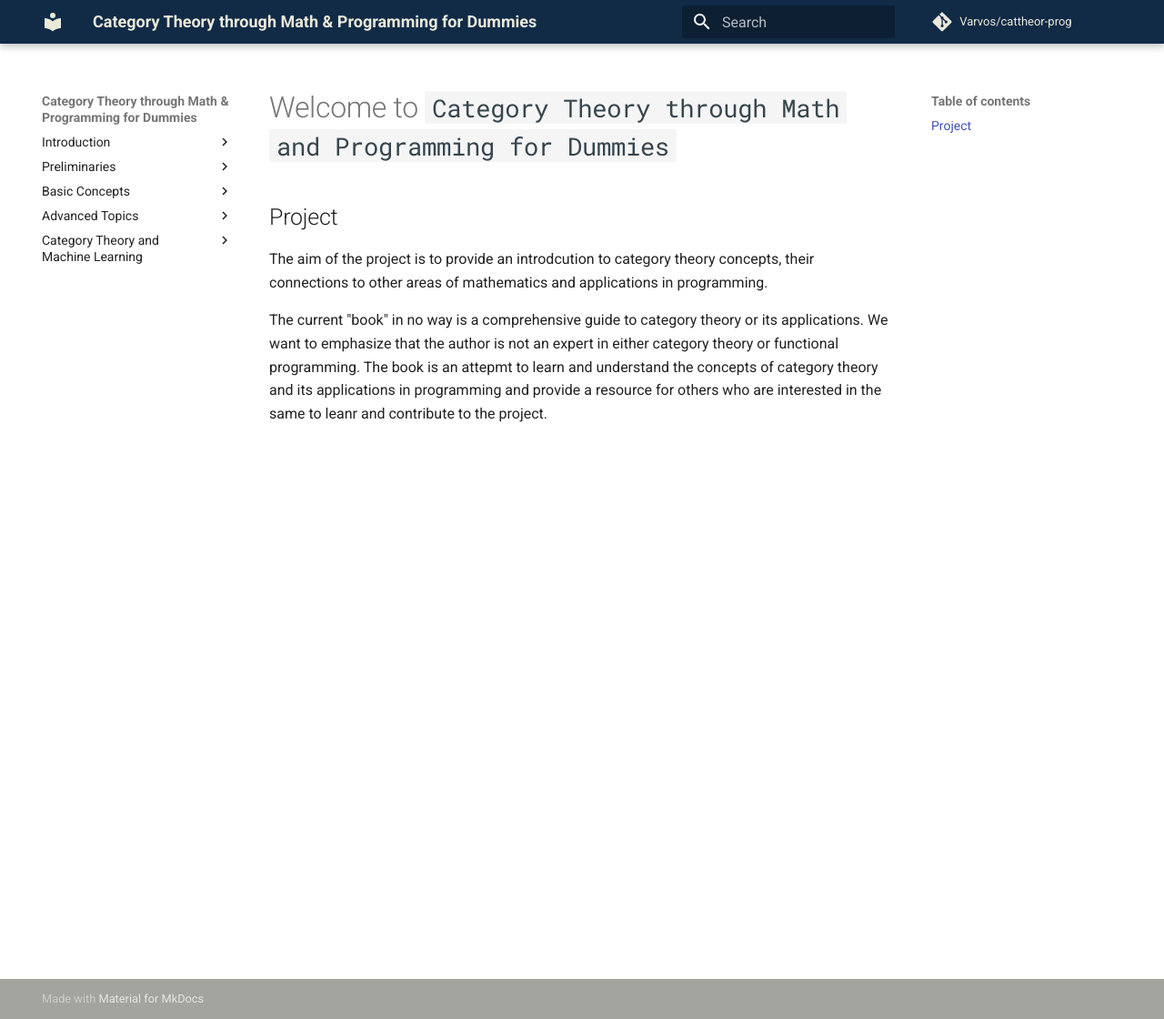
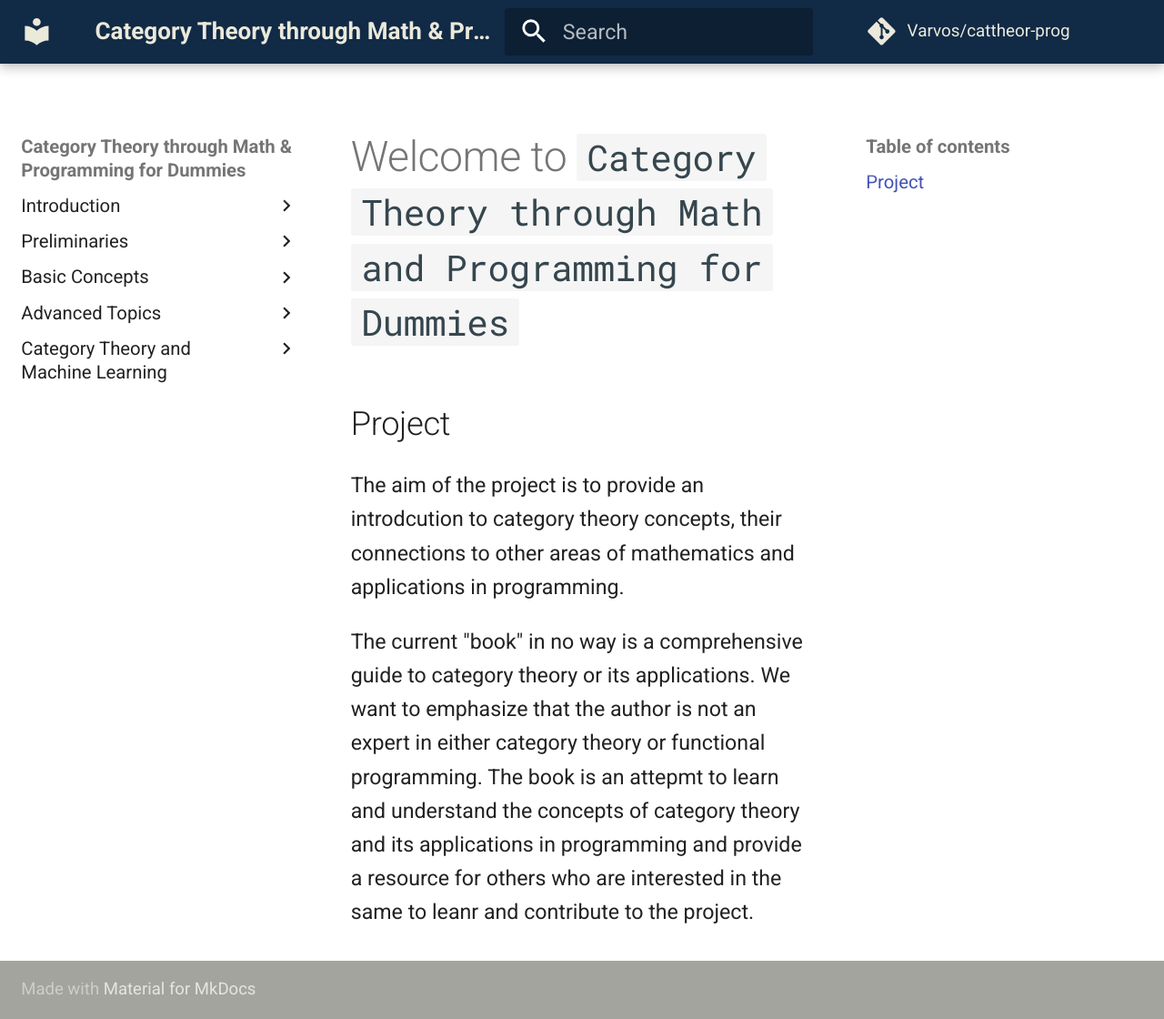
Before and after one commit to Varvos/category-theory-and-programming-for-absolute-dummies, an MkDocs documentation site: the page built from docs/index.md, in a window 1280 px wide and 1120 px high. Shown: the whole window at 91% size. Built offline with MkDocs 1.6.1 and Material for MkDocs 9.7.7, drawn with Linux system fonts in a browser that asks for light colours; nearby versions of some CDN libraries; comment, search, counter and statistics services are not loaded.

Commit message:
style: increase the font size

```diff
--- a/docs/assets/css/custom.css
+++ b/docs/assets/css/custom.css
@@ -34,9 +34,9 @@
 }
 
 
-/* html {
-  font-size: 16px; /* Default size. You can increase or decrease it */
-/* } */
+html {
+  font-size: 29px; /* Default size. You can increase or decrease it
+}
 
 
 /* body {
```
